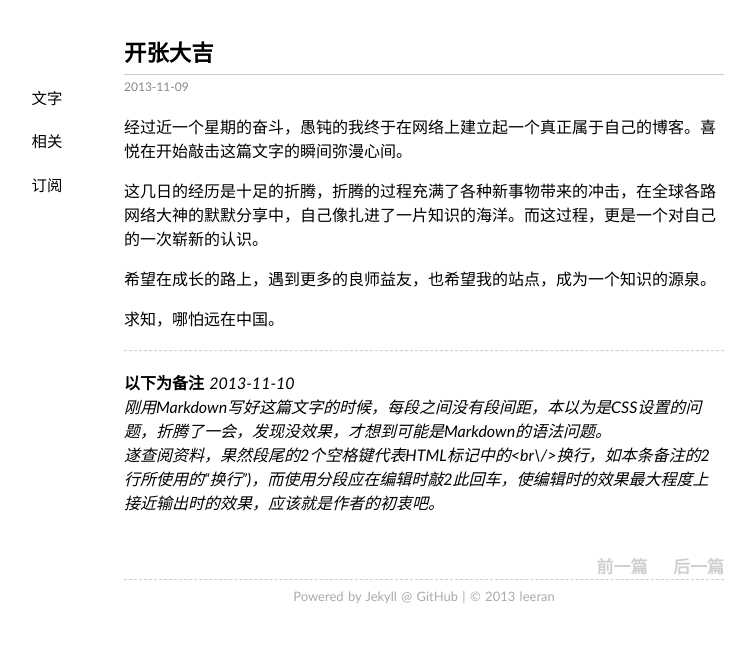
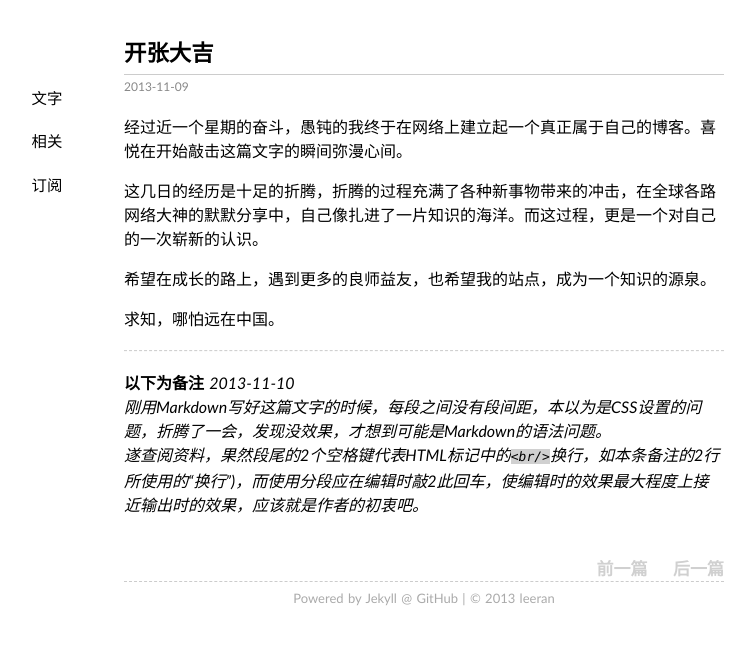
Before and after one commit to lithur/leeran.me, a Jekyll site: the page built from _posts/2013-11-09-First-Post.md, in a window 1280 px wide. Shown: the top 645 px of the page, without its empty margins (216-971 px from the left). Built offline with Jekyll 4.4.1, drawn with Linux system fonts in a browser that asks for light colours; some web fonts are replaced; Markdown is read by kramdown in place of the engine named in the settings; comment, search, counter and statistics services are not loaded.

Commit message:
修改POST格式

```diff
--- a/_posts/2013-11-09-First-Post.md
+++ b/_posts/2013-11-09-First-Post.md
@@ -18,4 +18,4 @@ tags:
 **以下为备注**
 *2013-11-10*
 *刚用Markdown写好这篇文字的时候，每段之间没有段间距，本以为是CSS设置的问题，折腾了一会，发现没效果，才想到可能是Markdown的语法问题。*
-*遂查阅资料，果然段尾的2个空格键代表HTML标记中的\<br\/\>换行，如本条备注的2行所使用的“换行”)，而使用分段应在编辑时敲2此回车，使编辑时的效果最大程度上接近输出时的效果，应该就是作者的初衷吧。*
+*遂查阅资料，果然段尾的2个空格键代表HTML标记中的`<br/>`换行，如本条备注的2行所使用的“换行”)，而使用分段应在编辑时敲2此回车，使编辑时的效果最大程度上接近输出时的效果，应该就是作者的初衷吧。*
```
